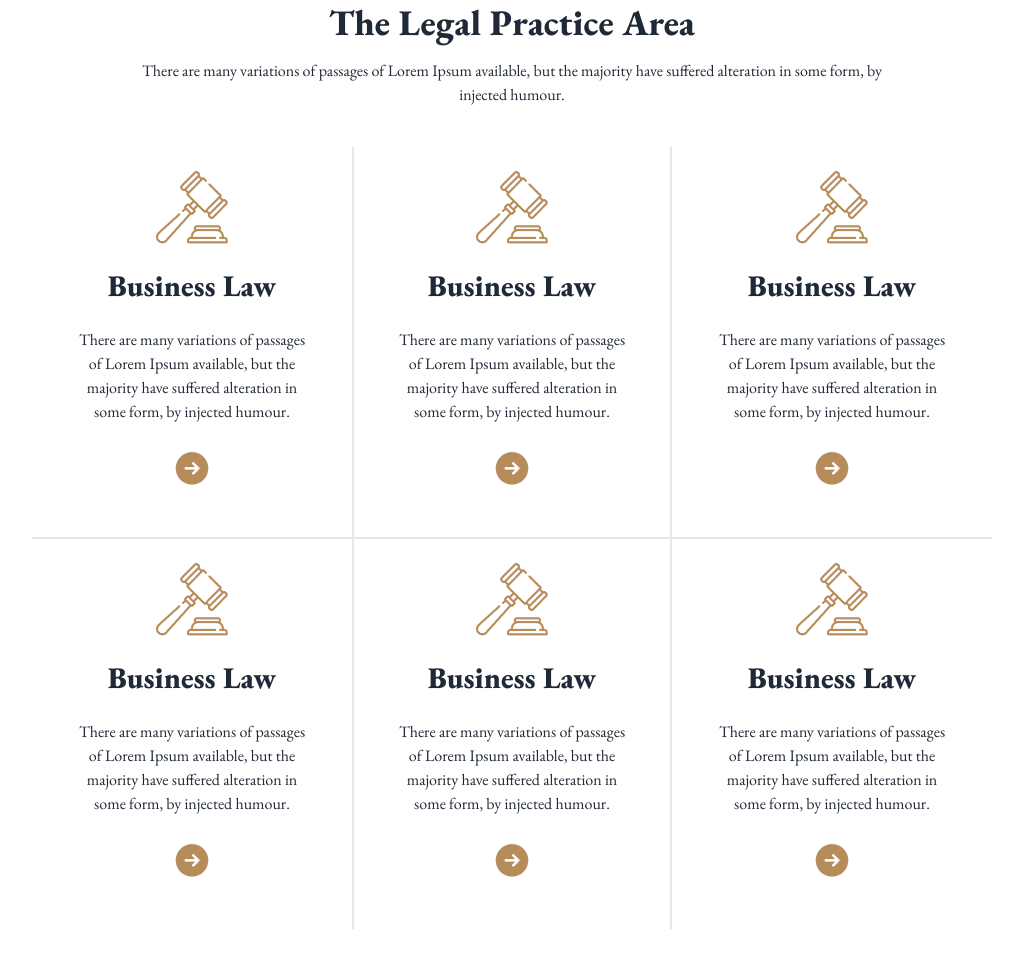
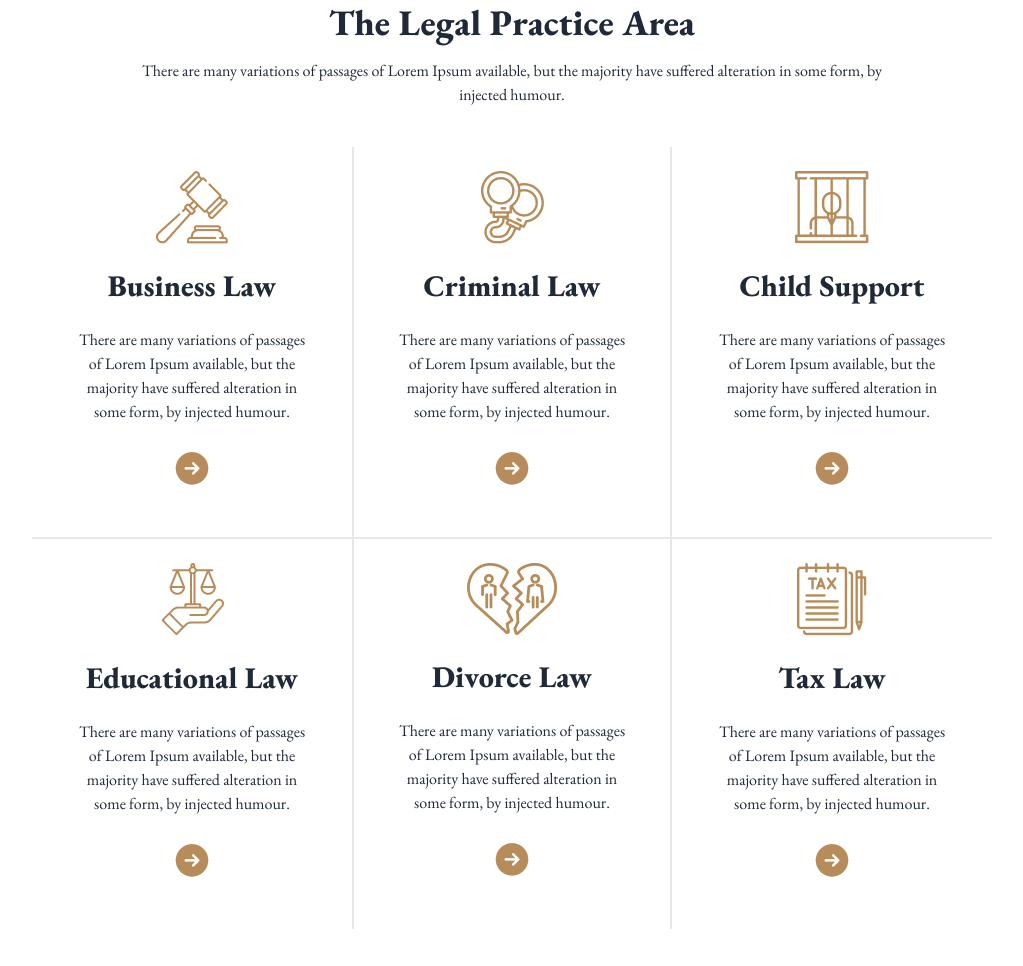
Before and after one commit to mus03/legal-solution-daisyUI, a plain HTML site: page index.html in a window 1280 px wide. Shown: the part 865-1831 px from the top of the page, without its empty margins (128-1151 px from the left). Drawn offline with nearby package versions, Linux system fonts and the light colour scheme.

Commit message:
second commit

```diff
--- a/index.html
+++ b/index.html
@@ -213,9 +213,9 @@
             class="bg-[linear-gradient(180deg,rgba(243, 243, 243, 1.00),rgba(243, 243, 243, 0.00))] text-center space-y-6 p-6 border-b-2 border-x-2"
           >
             <div class="flex justify-center">
-              <img src="images/business.png" alt="" />
+              <img src="images/criminal.png" alt="" />
             </div>
-            <h4 class="font-extrabold text-3xl">Business Law</h4>
+            <h4 class="font-extrabold text-3xl">Criminal Law</h4>
             <p class="lg:px-5">
               There are many variations of passages of Lorem Ipsum available,
               but the majority have suffered alteration in some form, by
@@ -228,9 +228,9 @@
           <!-- third card -->
           <div class="text-center space-y-6 p-6 border-b-2">
             <div class="flex justify-center">
-              <img src="images/business.png" alt="" />
+              <img src="images/child.png" alt="" />
             </div>
-            <h4 class="font-extrabold text-3xl">Business Law</h4>
+            <h4 class="font-extrabold text-3xl">Child Support</h4>
             <p class="lg:px-5">
               There are many variations of passages of Lorem Ipsum available,
               but the majority have suffered alteration in some form, by
@@ -243,9 +243,9 @@
           <!-- forth card -->
           <div class="text-center space-y-6 p-6">
             <div class="flex justify-center">
-              <img src="images/business.png" alt="" />
+              <img src="images/education.png" alt="" />
             </div>
-            <h4 class="font-extrabold text-3xl">Business Law</h4>
+            <h4 class="font-extrabold text-3xl">Educational Law</h4>
             <p class="lg:px-5">
               There are many variations of passages of Lorem Ipsum available,
               but the majority have suffered alteration in some form, by
@@ -258,9 +258,9 @@
           <!-- fifth card -->
           <div class="text-center space-y-6 p-6 border-x-2">
             <div class="flex justify-center">
-              <img src="images/business.png" alt="" />
+              <img src="images/divorce.png" alt="" />
             </div>
-            <h4 class="font-extrabold text-3xl">Business Law</h4>
+            <h4 class="font-extrabold text-3xl">Divorce Law</h4>
             <p class="lg:px-5">
               There are many variations of passages of Lorem Ipsum available,
               but the majority have suffered alteration in some form, by
@@ -273,9 +273,9 @@
           <!-- sixth card -->
           <div class="text-center space-y-6 p-6">
             <div class="flex justify-center">
-              <img src="images/business.png" alt="" />
+              <img src="images/tax.png" alt="" />
             </div>
-            <h4 class="font-extrabold text-3xl">Business Law</h4>
+            <h4 class="font-extrabold text-3xl">Tax Law</h4>
             <p class="lg:px-5">
               There are many variations of passages of Lorem Ipsum available,
               but the majority have suffered alteration in some form, by
```
